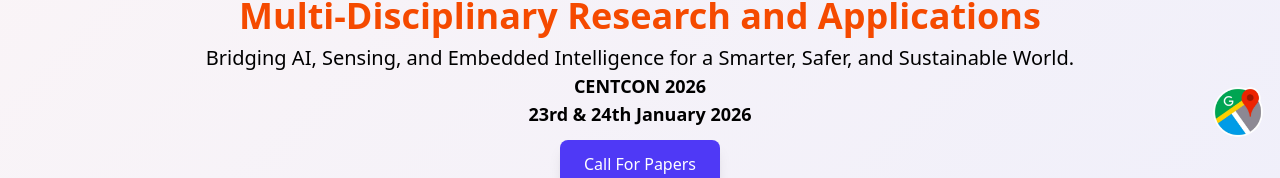
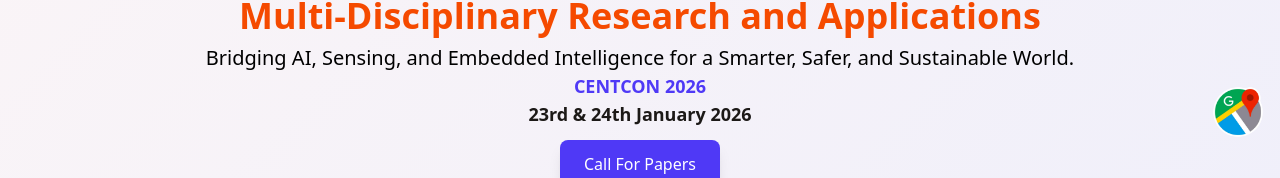
Before and after one commit to riteshkusingh27/IEEE_CONFERENCE, a React (Vite) app: page / in a window 1280 px wide. Shown: the part 526-704 px from the top of the page. Built offline with nearby package versions, Linux system fonts and the light colour scheme.

Commit message:
faculty image

```diff
--- a/src/Components/HomeSection.jsx
+++ b/src/Components/HomeSection.jsx
@@ -65,8 +65,8 @@ const HomeSection = () => {
             Bridging AI, Sensing, and Embedded Intelligence for a Smarter,
             Safer, and Sustainable World.
           </p>
-          <p className="text-md md:text-lg bold font-bold md:mb-3 ">
-            <span className="pt-3 font-bold font">CENTCON 2026 </span> <br />
+          <p className="text-md md:text-lg bold font-bold md:mb-3  text-stone-900">
+            <span className="pt-3 font-extrabold font text-indigo-600">CENTCON 2026 </span> <br />
             23rd & 24th January 2026
           </p>
 
--- a/src/Components/ImportantDates.jsx
+++ b/src/Components/ImportantDates.jsx
@@ -2,7 +2,7 @@
 const ImportantDates = () => {
   const dates = [
     { title: "Paper Submission start date", date: "1st September, 2025", bold: true },
-    { title: "Last Date of Paper Submission", date: "15th October, 2025'", bold: true },
+    { title: "Last Date of Paper Submission", date: "15th October, 2025", bold: true },
     { title: "Notification of Acceptance", date: "30th November, 2025", bold:'true' },
 
     { title: "Last Date of Author Registration", date: "10th December, 2025",bold:'true' },
```
Also changed, not shown: public/committee/publicity/navya.jpeg.
